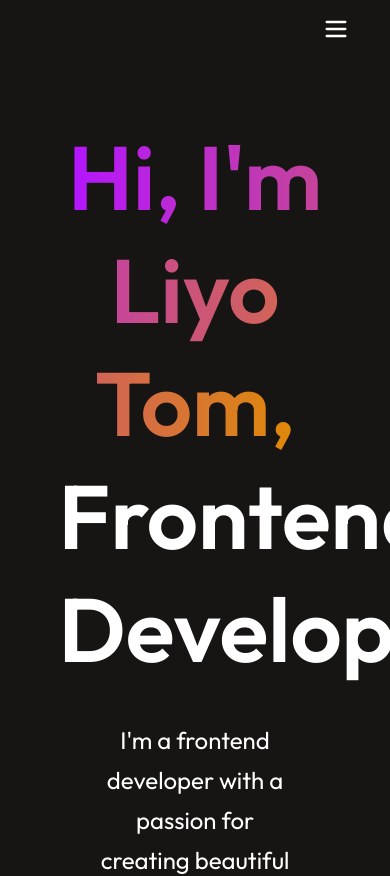
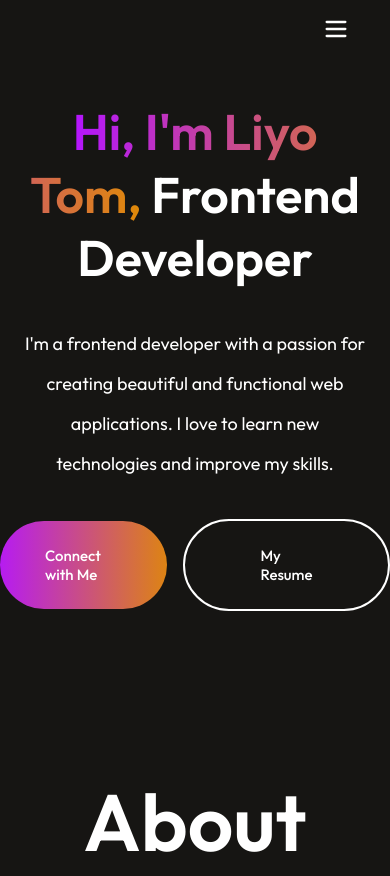
Before and after one commit to Liyo08/Portfolio-React, a React (Vite) app: page / in a window 390 px wide. Shown: the top 876 px of the page. Built offline with nearby package versions, Linux system fonts and the light colour scheme.

Commit message:
Hero section responsivness completed

```diff
--- a/src/Components/Hero/Hero.css
+++ b/src/Components/Hero/Hero.css
@@ -65,3 +65,28 @@
     border: 2px solid #B415FF;
 
 }
+
+@media (max-width: 768px) {
+/*.hero img{
+        margin-top:120px;
+        width: 260px;
+        height: auto;
+    }*/
+    .hero h1 {
+        font-size: 50px;
+        width: 90%;
+    }
+
+    .hero p {
+        width: 90%;
+        font-size: 18px;
+    }
+
+    .hero-action {
+        gap: 16px;
+        font-weight: 500;
+        font-size: 15px;
+        margin-bottom:80px;
+
+    }
+}
```
